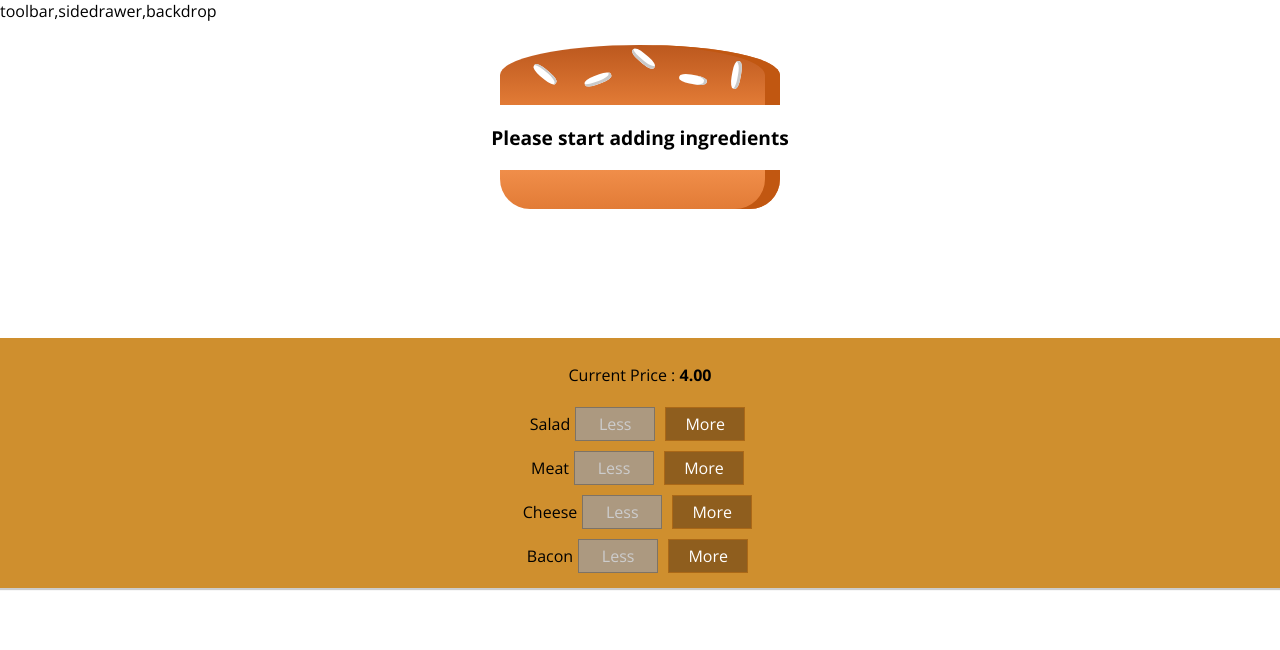
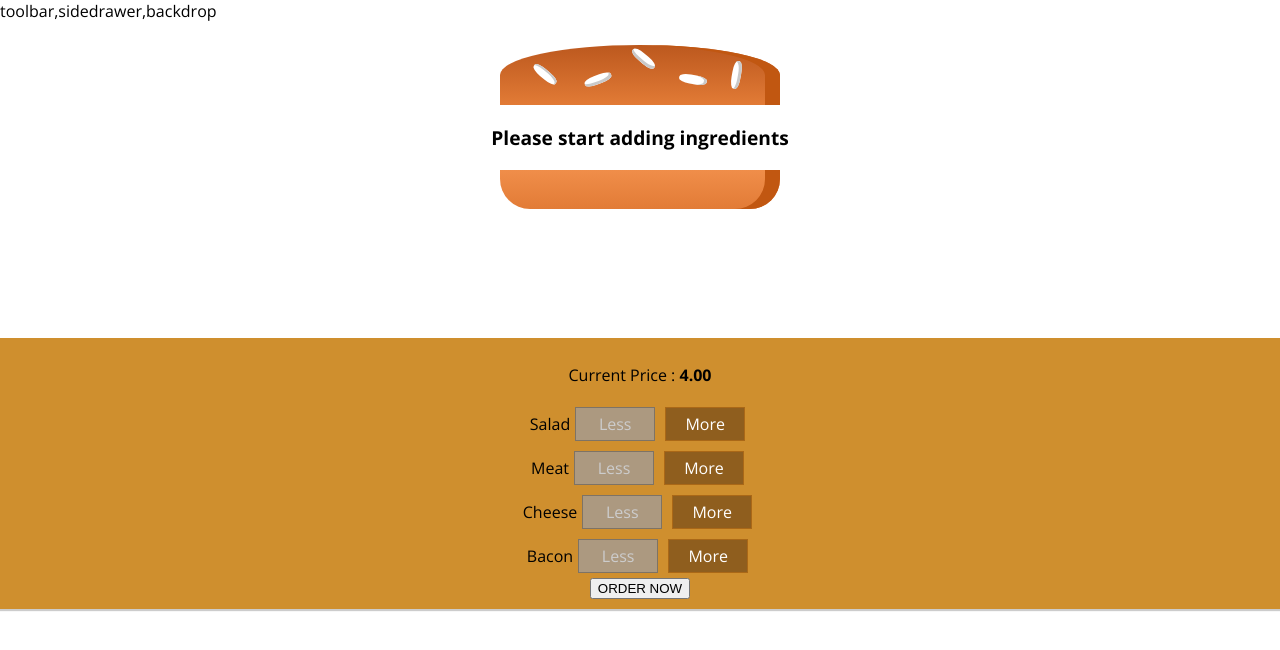
Before and after one commit to anukulSaini/BurgerBuilder-2, a React app in the folder burger-builder-2/: page / in a window 1280 px wide. Shown: the top 650 px of the page. Built offline with nearby package versions, Linux system fonts and the light colour scheme.

Commit message:
css to order button

```diff
--- a/burger-builder-2/src/components/Burger/Buildcontrols/Buildcontrols.css
+++ b/burger-builder-2/src/components/Burger/Buildcontrols/Buildcontrols.css
@@ -8,3 +8,32 @@
     margin: auto;
     padding: 10px 0;
 }
+
+.OrderButton:hover, .OrderButton:active {
+    background-color: #A0DB41;
+    border: 1px solid #966909;
+    color: #966909;
+}
+
+.OrderButton:disabled {
+    background-color: #C7C6C6;
+    cursor: not-allowed;
+    border: 1px solid #ccc;
+    color: #888888;
+}
+
+.OrderButton:not(:disabled) {
+    animation: enable 0.3s linear;
+}
+
+@keyframes enable {
+    0% {
+        transform: scale(1);
+    }
+    60% {
+        transform: scale(1.1);
+    }
+    100% {
+        transform: scale(1);
+    }
+}
--- a/burger-builder-2/src/components/Burger/Buildcontrols/Buildcontrols.js
+++ b/burger-builder-2/src/components/Burger/Buildcontrols/Buildcontrols.js
@@ -23,6 +23,7 @@ const buildcontrols = (props) => (
           disabled={props.disabled[ctrl.type]}
           ></BuildControl>
        ))}
+       <button className={classes.OrderButton}>ORDER NOW</button>
    </div>
 );
 
```
